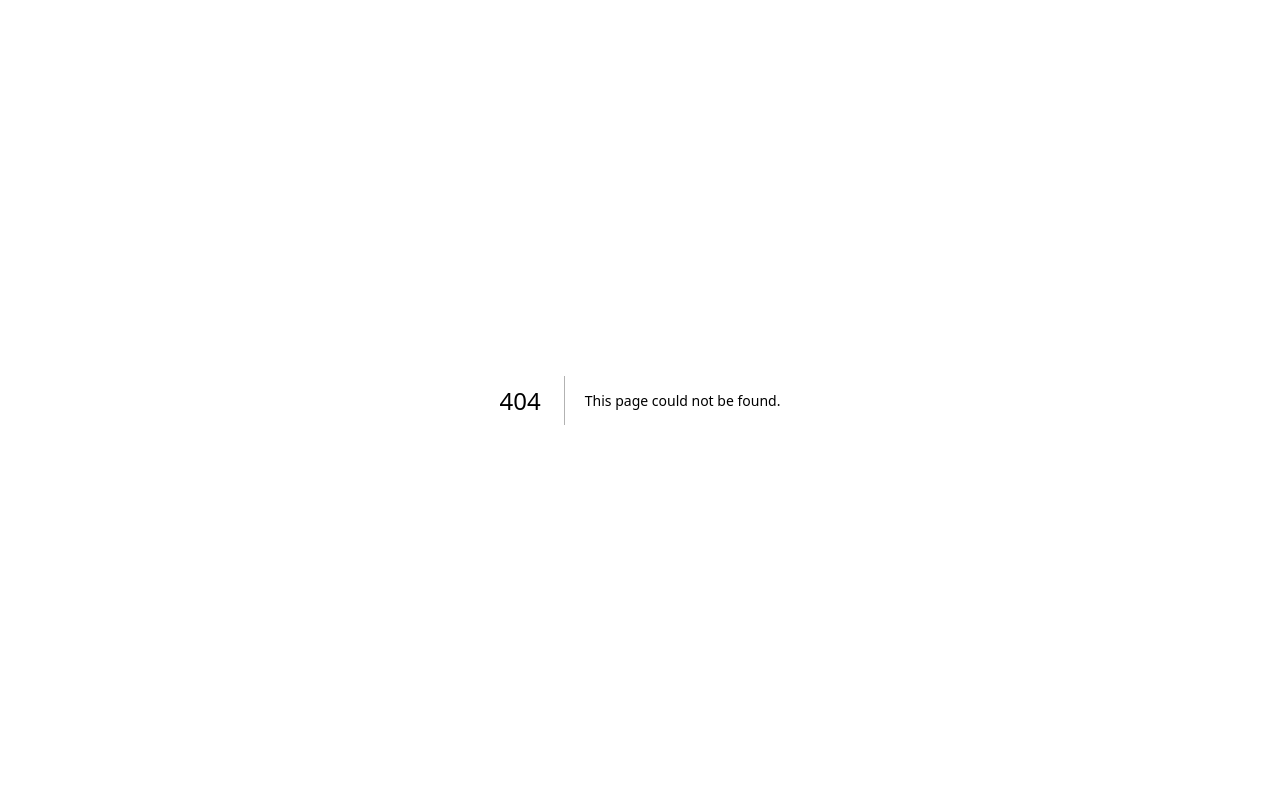
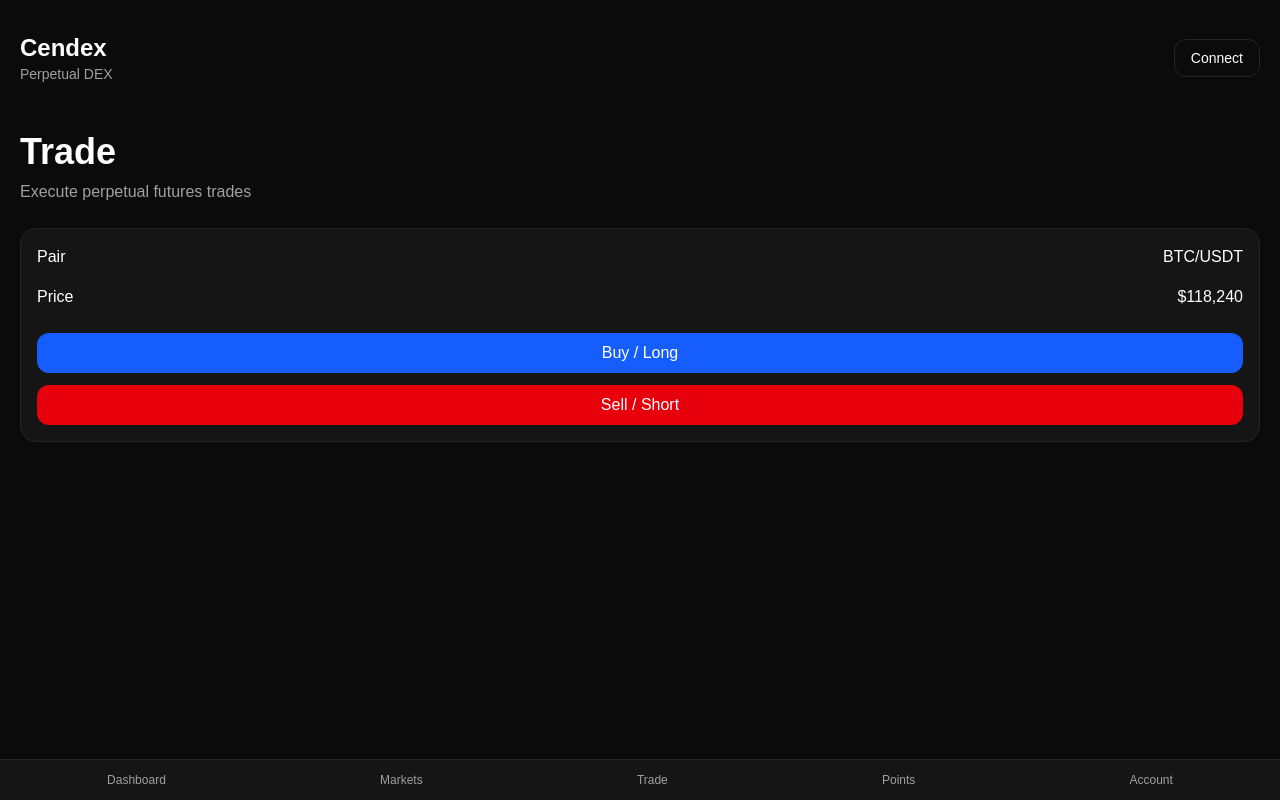
Before and after one commit to ojimusk/cendexfi, a Next.js app: page /trade in a window 1280 px wide. Before the commit this address had no page. Built offline with nearby package versions, Linux system fonts and the light colour scheme.

Commit message:
Create TradePage component with trading UI

```diff
--- /dev/null
+++ b/app/trade/page.tsx
@@ -0,0 +1,56 @@
+import Header from "@/components/layout/Header";
+import BottomNav from "@/components/layout/BottomNav";
+import Card from "@/components/ui/Card";
+import Button from "@/components/ui/Button";
+
+export default function TradePage() {
+  return (
+    <main className="min-h-screen bg-[#0B0B0B] px-5 pb-24 pt-4 text-white">
+
+      <Header />
+
+      <section className="mt-8">
+        <h1 className="text-4xl font-bold">
+          Trade
+        </h1>
+
+        <p className="mt-2 text-[#A0A0A0]">
+          Execute perpetual futures trades
+        </p>
+      </section>
+
+      <section className="mt-6">
+        <Card>
+
+          <div className="flex justify-between">
+            <span>Pair</span>
+            <span>BTC/USDT</span>
+          </div>
+
+          <div className="mt-4 flex justify-between">
+            <span>Price</span>
+            <span>$118,240</span>
+          </div>
+
+          <div className="mt-6">
+            <Button className="w-full">
+              Buy / Long
+            </Button>
+          </div>
+
+          <div className="mt-3">
+            <Button
+              className="w-full bg-red-600 hover:bg-red-500"
+            >
+              Sell / Short
+            </Button>
+          </div>
+
+        </Card>
+      </section>
+
+      <BottomNav />
+
+    </main>
+  );
+}
```
